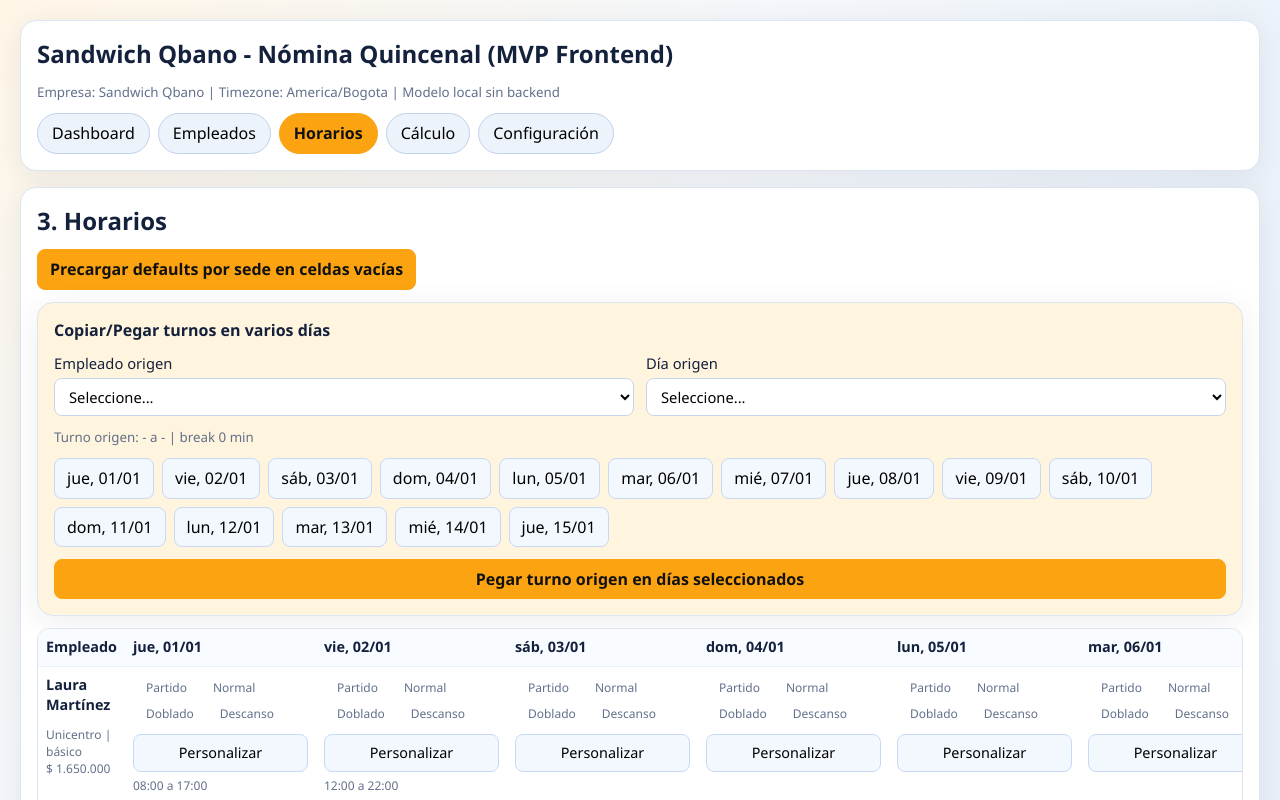
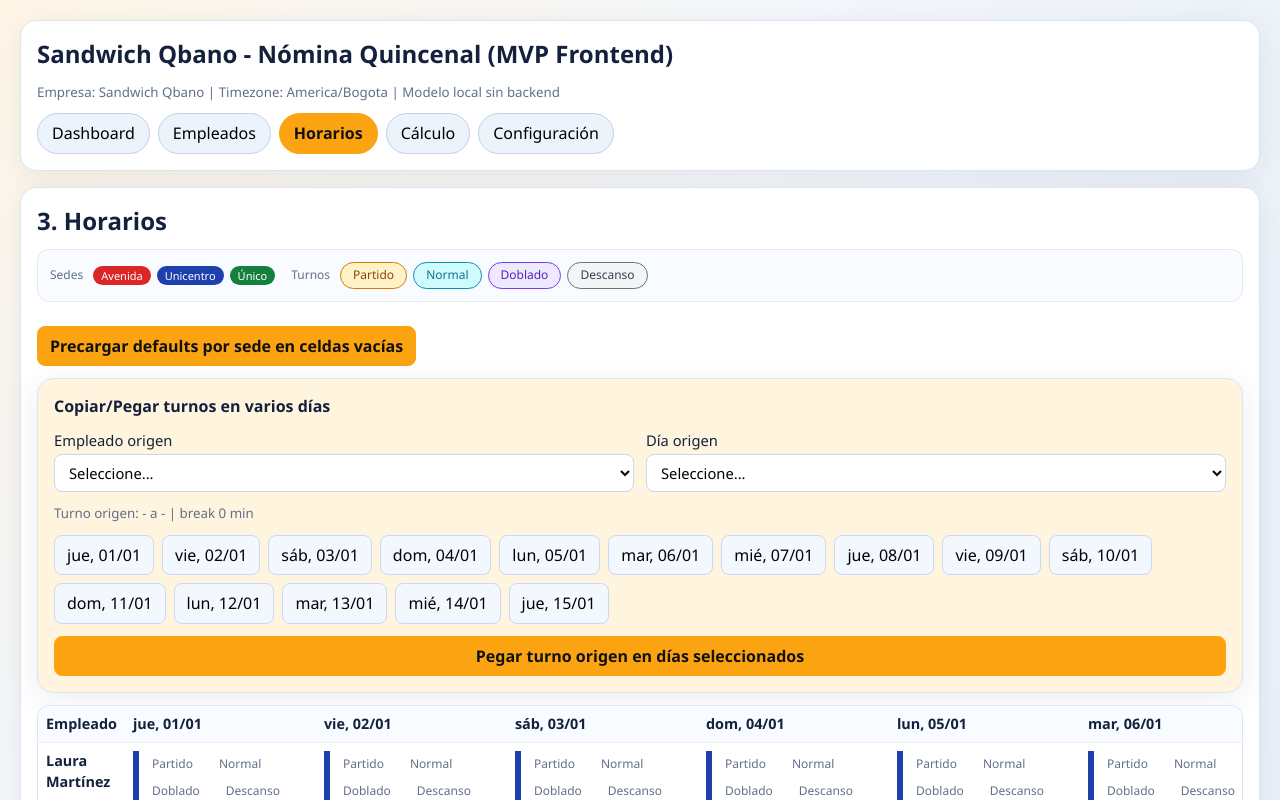
Before and after one commit to javierportillar/sandiwchqbno, a React (Vite) app: page / in a window 1280 px wide. Both pictures are taken after a click on the button "Horarios". Shown: the top 800 px of the page. Built offline with nearby package versions, Linux system fonts and the light colour scheme.

Commit message:
feat(F3.2): conectar paleta en JSX con leyenda, badges de sede y chips activos

```diff
--- a/src/App.tsx
+++ b/src/App.tsx
@@ -99,6 +99,13 @@
 
 const buildShiftKey = (employeeId: string, periodId: string, date: string) =>
   `${employeeId}|${periodId}|${date}`;
+
+const branchClassSuffix = (branchId: string): 'avenida' | 'unicentro' | 'unico' | 'unknown' => {
+  if (branchId === 'branch-avenida') return 'avenida';
+  if (branchId === 'branch-unicentro') return 'unicentro';
+  if (branchId === 'branch-unico') return 'unico';
+  return 'unknown';
+};
 
 function App() {
   const [activeTab, setActiveTab] = useState<AppTab>('dashboard');
@@ -620,6 +627,22 @@
       {activeTab === 'horarios' && (
         <section className="panel grid">
           <h2>3. Horarios</h2>
+          <div className="legend">
+            <div className="legend-group">
+              <span className="legend-label">Sedes</span>
+              <span className="branch-badge branch-badge-avenida">Avenida</span>
+              <span className="branch-badge branch-badge-unicentro">Unicentro</span>
+              <span className="branch-badge branch-badge-unico">Único</span>
+            </div>
+            <div className="legend-group">
+              <span className="legend-label">Turnos</span>
+              <span className="chip chip-partido chip-active">Partido</span>
+              <span className="chip chip-normal chip-active">Normal</span>
+              <span className="chip chip-doblado chip-active">Doblado</span>
+              <span className="chip chip-descanso chip-active">Descanso</span>
+            </div>
+          </div>
+
           <div className="row">
             <button className="primary" onClick={fillDefaultsForPeriod}>
               Precargar defaults por sede en celdas vacías
@@ -702,9 +725,17 @@
                     <td>
                       <div className="grid">
                         <strong>{employee.fullName}</strong>
-                        <small className="muted">
-                          {branchesMap.get(employee.branchId)?.name} | básico {pesos(employee.baseMonthlySalary)}
-                        </small>
+                        <div className="row" style={{ gap: 6 }}>
+                          <span className={`branch-badge branch-badge-${branchClassSuffix(employee.branchId)}`}>
+                            {branchesMap.get(employee.branchId)?.name}
+                          </span>
+                          {employee.role && (
+                            <small className="muted">
+                              {employee.role === 'sala' ? 'Sala' : 'Domicilio'}
+                            </small>
+                          )}
+                          <small className="muted">básico {pesos(employee.baseMonthlySalary)}</small>
+                        </div>
                       </div>
                     </td>
                     {periodDates.map((date) => {
@@ -841,14 +872,14 @@
 
                       return (
                         <td key={`${employee.id}-${date}`}>
-                          <div className="shift-cell chips-mode">
+                          <div className={`shift-cell chips-mode branch-cell-${branchClassSuffix(employee.branchId)}`}>
                             <div className="chips">
                               {(['partido', 'normal', 'doblado'] as const).map((kind) => {
                                 const available = availableTemplates.some((t) => t.kind === kind);
                                 return (
                                   <button
                                     key={kind}
-                                    className={`chip ${activeKind === kind ? 'active' : ''} ${!available ? 'disabled' : ''}`}
+                                    className={`chip chip-${kind} ${activeKind === kind ? 'chip-active' : ''} ${!available ? 'disabled' : ''}`}
                                     disabled={!available}
                                     onClick={() => handleChip(kind)}
                                     title={
@@ -867,7 +898,7 @@
                                 );
                               })}
                               <button
-                                className={`chip ${activeKind === 'descanso' ? 'active' : ''}`}
+                                className={`chip chip-descanso ${activeKind === 'descanso' ? 'chip-active' : ''}`}
                                 onClick={() => handleChip('descanso')}
                               >
                                 Descanso
--- a/src/styles.css
+++ b/src/styles.css
@@ -260,6 +260,31 @@
   background: var(--branch-unico);
 }
 
+.legend {
+  display: flex;
+  flex-wrap: wrap;
+  gap: 16px;
+  padding: 12px;
+  background: var(--surface-1, #f8fbff);
+  border: 1px solid var(--border, #e5e7eb);
+  border-radius: 12px;
+  margin-bottom: 12px;
+}
+
+.legend-group {
+  display: flex;
+  align-items: center;
+  gap: 6px;
+  flex-wrap: wrap;
+}
+
+.legend-label {
+  font-size: 12px;
+  color: var(--text-secondary, #62708a);
+  font-weight: 500;
+  margin-right: 4px;
+}
+
 .badge {
   padding: 2px 8px;
   border-radius: 999px;
```
